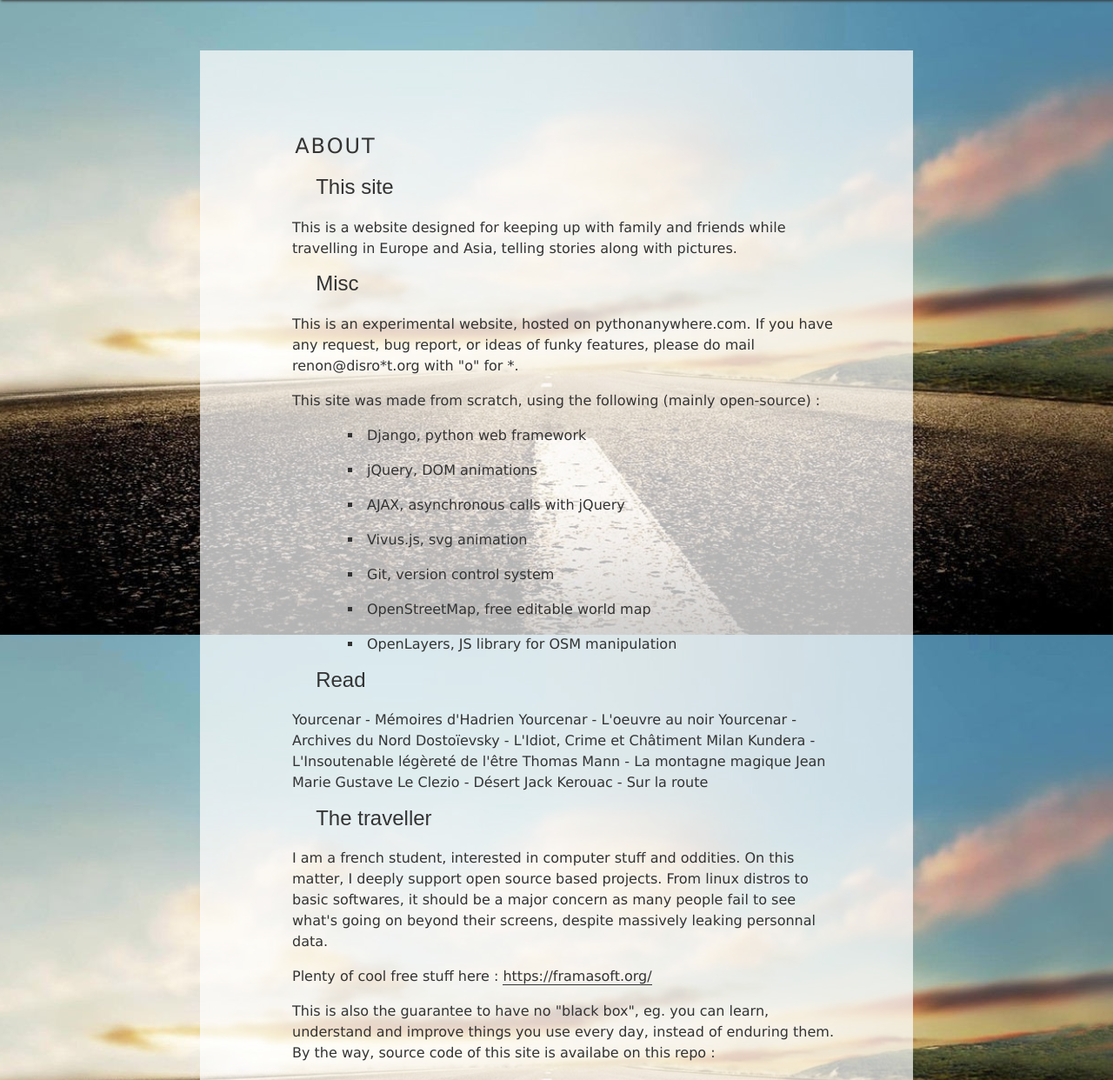
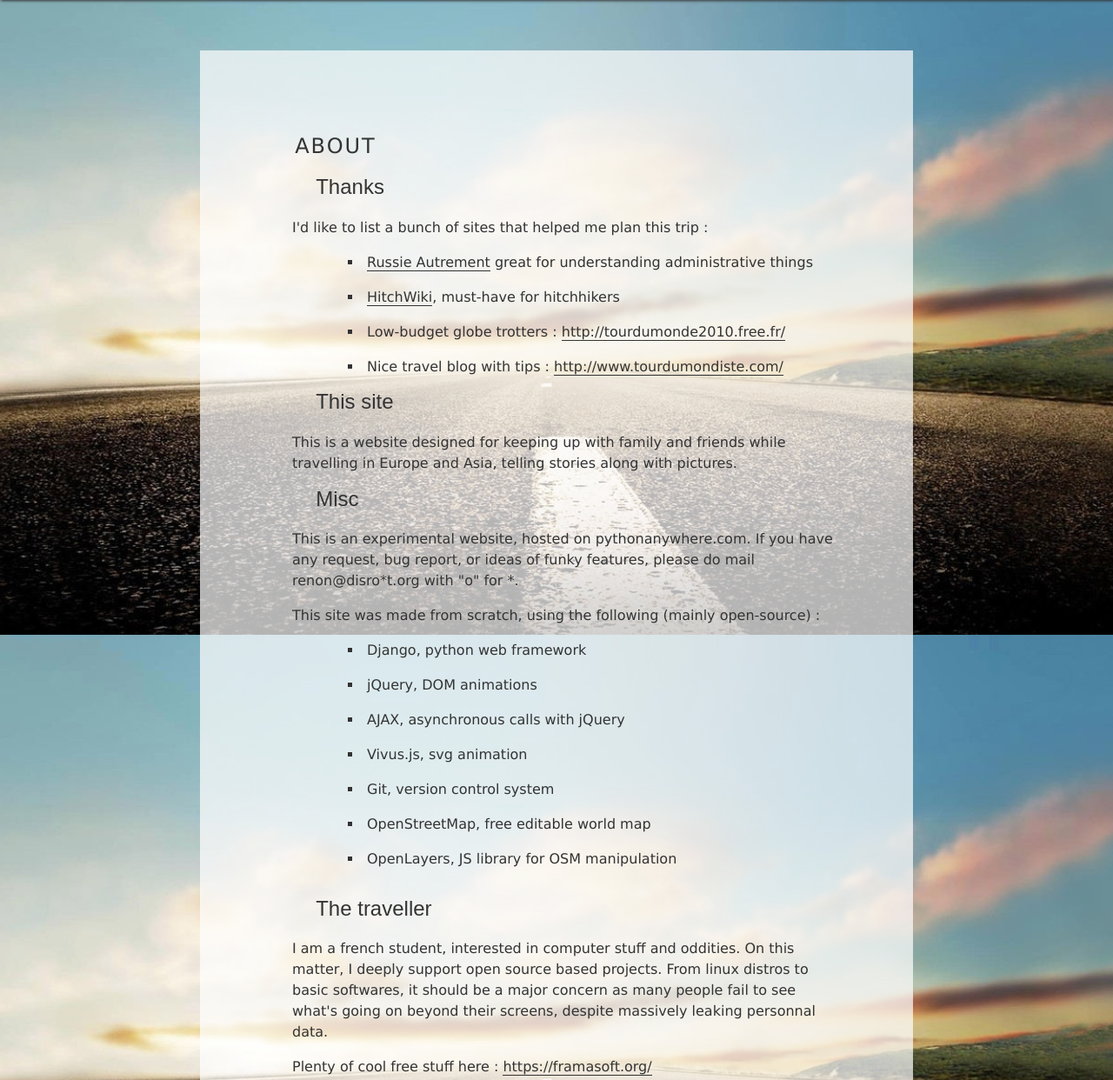
Before and after one commit to RenonDis/Travel21, a Django app: template photolog/templates/photolog/about.html in a window 1280 px wide. Shown: the part 70-1312 px from the top of the page at 87% size. Run offline with Django 3.2, Linux system fonts and the light colour scheme; the template is opened without the code that fills it, so the values that code supplies are empty; parts of the project's set-up code (start-up, migrations or seed data) failed here and were passed over; some libraries are stand-ins or nearby versions.

```diff
--- a/photolog/templates/photolog/about.html
+++ b/photolog/templates/photolog/about.html
@@ -7,6 +7,16 @@
     <article style="" class="about standard">
 
     <h1> About </h1>
+    <h2> Thanks </h2>
+
+    <p> I'd like to list a bunch of sites that helped me plan this trip :
+        <ul>
+            <li><a href="http://www.russieautrement.com/" target="_blank">Russie Autrement</a> great for understanding administrative things
+            <li><a href="http://hitchwiki.org/" target="_blank">HitchWiki</a>, must-have for hitchhikers
+            <li> Low-budget globe trotters : <a href="tourdumonde2010.free.fr/" target="_blank">http://tourdumonde2010.free.fr/</a>
+            <li> Nice travel blog with tips : <a href="www.tourdumondiste.com" target="_blank">http://www.tourdumondiste.com/</a>
+        </ul>
+
     <h2> This site </h2>
 
     <p> This is a website designed for keeping up with
@@ -29,20 +39,6 @@
         <li> OpenStreetMap, free editable world map
         <li> OpenLayers, JS library for OSM manipulation
     </ul>
-
-    <h2> Read </h2>
-
-    <p>
-
-    Yourcenar - Mémoires d'Hadrien
-    Yourcenar - L'oeuvre au noir
-    Yourcenar - Archives du Nord
-    Dostoïevsky - L'Idiot, Crime et Châtiment
-    Milan Kundera - L'Insoutenable légèreté de l'être
-    Thomas Mann - La montagne magique
-    Jean Marie Gustave Le Clezio - Désert
-    Jack Kerouac - Sur la route
-
 
     </p>
 
```
